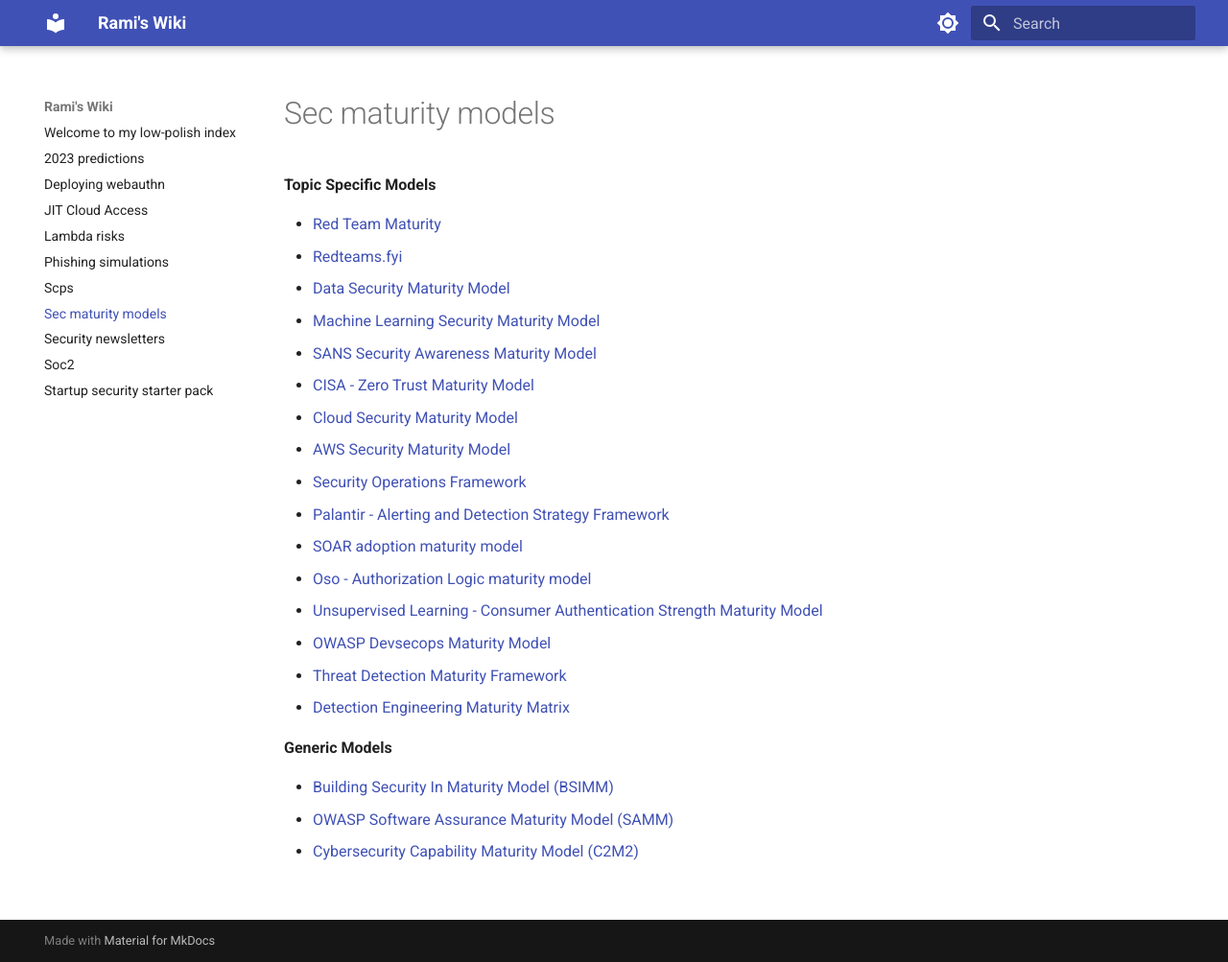
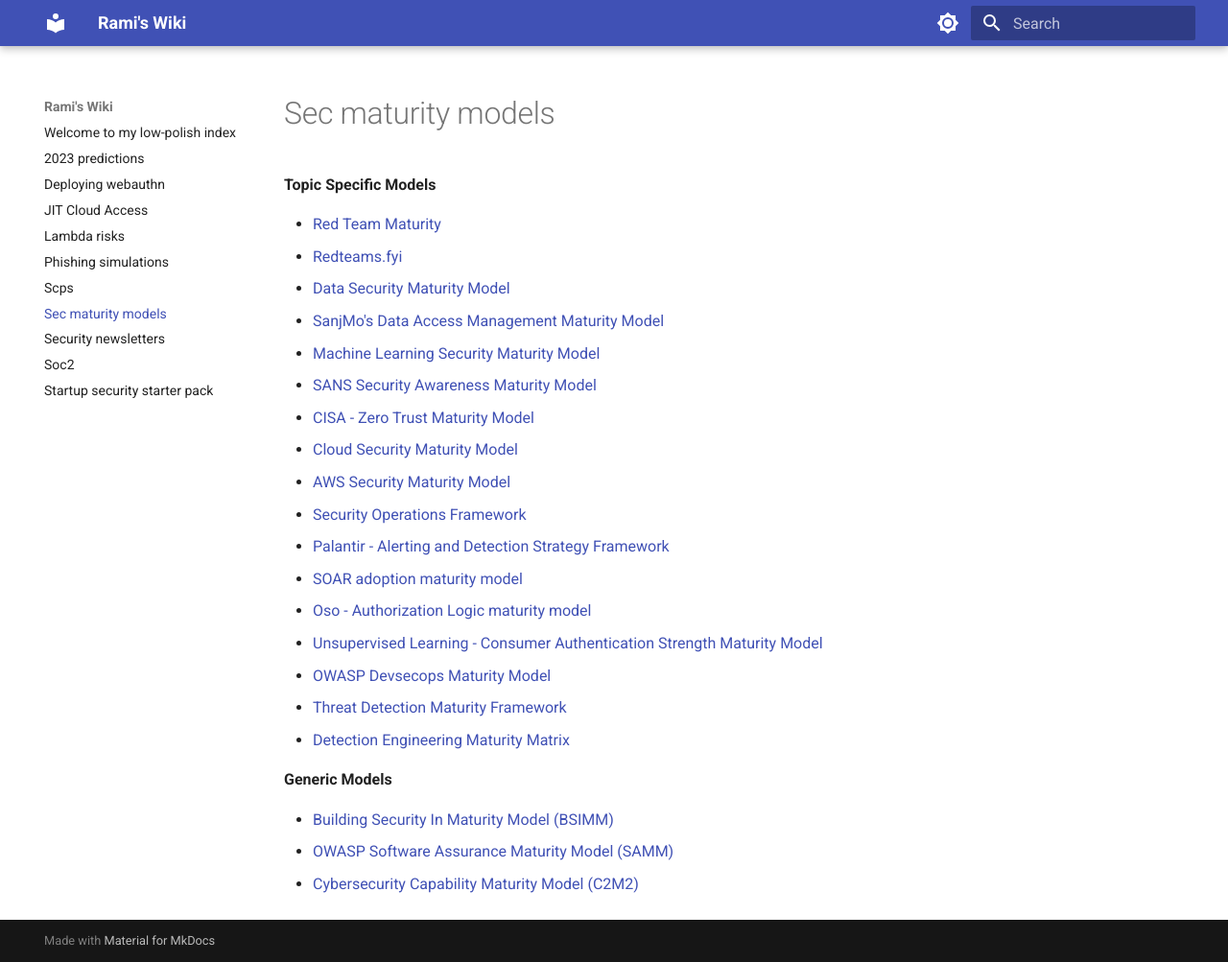
Before and after one commit to ramimac/wiki, an MkDocs documentation site: the page built from docs/sec-maturity-models.md, in a window 1280 px wide and 1003 px high. Shown: the whole window at 96% size. Built offline with MkDocs 1.6.1 and Material for MkDocs 9.7.7, drawn with Linux system fonts in a browser that asks for light colours.

Commit message:
Fixes #37: SanjMo datasec

```diff
--- a/docs/sec-maturity-models.md
+++ b/docs/sec-maturity-models.md
@@ -7,6 +7,7 @@
 * [Red Team Maturity](https://www.redteammaturity.com/)
 * [Redteams.fyi](https://www.redteams.fyi/)
 * [Data Security Maturity Model](https://www.datasecurity.org/)
+* [SanjMo's Data Access Management Maturity Model](https://sanjmo.medium.com/best-practices-for-securing-sensitive-data-f52a1eda8593)
 * [Machine Learning Security Maturity Model](https://arxiv.org/pdf/2306.16127.pdf)
 * [SANS Security Awareness Maturity Model](https://www.sans.org/security-awareness-training/resources/maturity-model/)
 * [CISA - Zero Trust Maturity Model](https://www.cisa.gov/sites/default/files/2023-04/zero_trust_maturity_model_v2_508.pdf)
```
